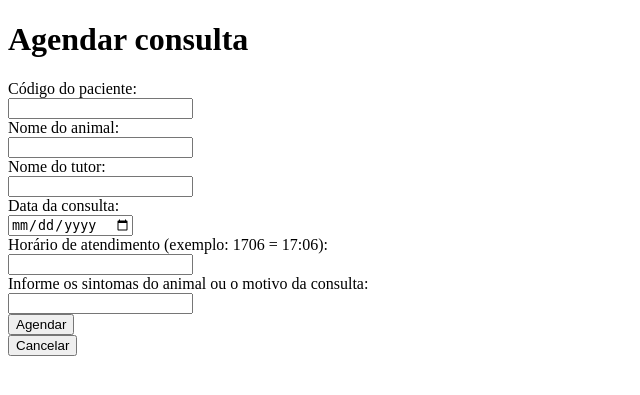
After one commit to ciraht/dogdodoiAGORAVAI2, a Flask app: page /agendar_consulta in a window 1280 px wide. The commit adds this page. Shown: the top 395 px of the page, without its empty margins (0-640 px from the left). Run offline with Flask 3, Linux system fonts and the light colour scheme.

Commit message:
Agendar consulta
Adicionando a rota e página "html" básica da funcionalidade de agendar consulta, também foi implementado um botão de cancelar em "adicionar_paciente.html" e em "agendar_consulta.html"

```diff
--- a/Templates/adicionar_paciente.html
+++ b/Templates/adicionar_paciente.html
@@ -35,5 +35,6 @@
         <input type="submit" value="Adicionar">
 
     </form>
+    <a href="/"><button> Cancelar </button></a>
 </body>
 </html>
--- /dev/null
+++ b/Templates/agendar_consulta.html
@@ -0,0 +1,36 @@
+<!DOCTYPE html>
+<html lang="pt-br">
+<head>
+    <meta charset="UTF-8">
+    <meta name="viewport" content="width=device-width, initial-scale=1.0">
+    <title>Adicionar consulta</title>
+</head>
+<body>
+    <h1>Agendar consulta</h1>
+
+    <form action="/agendar_consulta" method="POST">
+<!-- # Código[0], nome[1], espécie[2], raça[3], peso[4], nome do tutor[5]
+# e telefone de contato [6]. -->
+        <label for="nome">Código do paciente: </label><br>
+        <input type="number" id="codigo" name="codigo" required><br>
+
+        <label for="nome"> Nome do animal: </label><br>
+        <input type="text" id="nome" name="nome"><br>
+
+        <label for="nome-tutor">Nome do tutor: </label><br>
+        <input type="text" id="nome-tutor" name="nome-tutor" required><br>
+
+        <label for="data">Data da consulta: </label><br>
+        <input type="date" id="data" name="data" required><br>
+
+        <label for="horario">Horário de atendimento (exemplo: 1706 = 17:06): </label><br>
+        <input type="number" id="horario" name="horario" required><br>
+
+        <label for="sintomas">Informe os sintomas do animal ou o motivo da consulta:</label><br>
+        <input type="text" id="sintomas" name="sintomas" required style="height:300px, width: 600px"><br>
+
+        <input type="submit" value="Agendar">
+    </form>
+    <a href="/"><button> Cancelar </button></a>
+</body>
+</html>
--- /dev/null
+++ b/agendarConsulta.py
@@ -0,0 +1,31 @@
+from flask import Flask, render_template, request, redirect
+
+app = Flask(__name__)
+
+consultas = []
+
+
+# Código[0], nome[1], horario[2], data[3], nome do tutor[4], sintomas/motivo[5]
+
+@app.route('/')
+def index():
+    return render_template('index.html', consultas=consultas)
+
+
+@app.route('/agendar_consulta', methods=['GET', 'POST'])
+def agendar_consulta():
+    if request.method == 'POST':
+        nomeanimal = request.form['nome']
+        horario = request.form['horario']
+        data = request.form['data']
+        nometutor = request.form['nome-tutor']
+        codigo = request.form['codigo']
+        sintomas = request.form['sintomas']
+        consultas.append([codigo, nomeanimal, horario, data, nometutor, sintomas])
+        return redirect('/')
+    else:
+        return render_template('agendar_consulta.html')  # Renderiza o formulário de agendar consulta
+
+
+if __name__ == '__main__':
+    app.run(debug=True)
```
